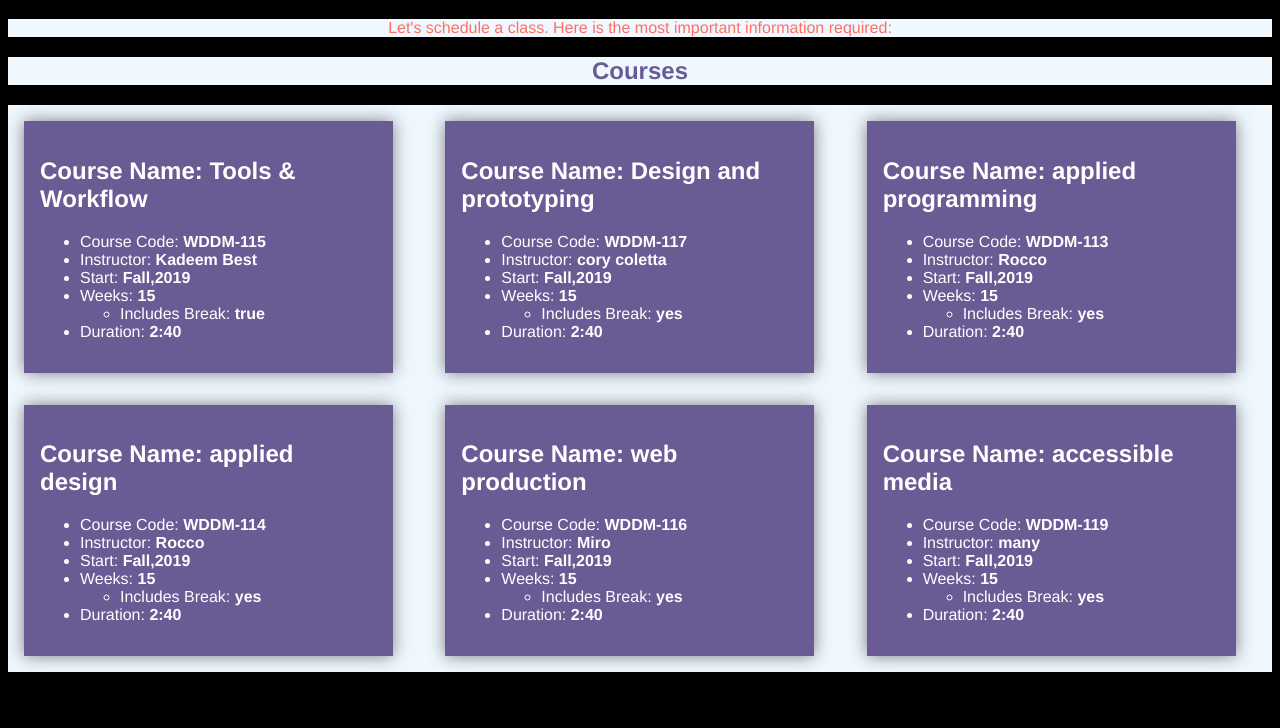
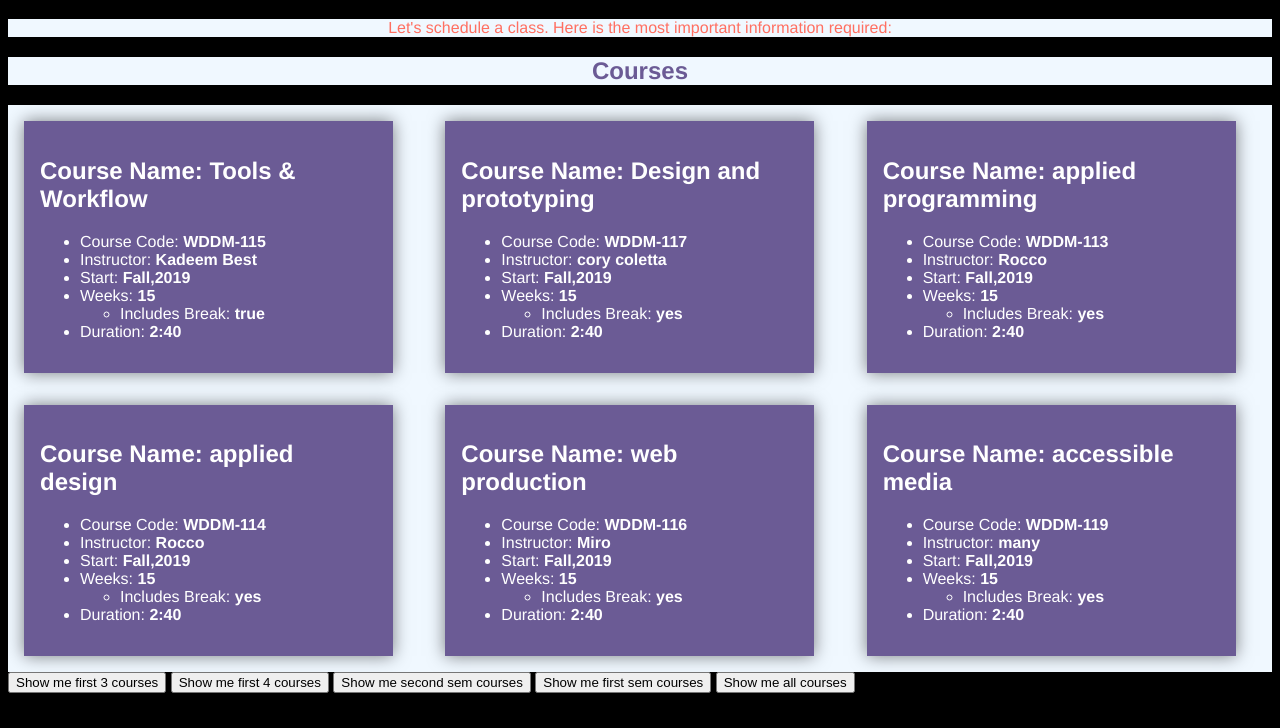
Before and after one commit to sashidhar-meesala/scheduler, a plain HTML site: page index.html in a window 1280 px wide. Shown: the part 72-800 px from the top of the page. Drawn offline with Linux system fonts and the light colour scheme; files that its build step writes are made by us from their sources.

Commit message:
adding filter buttons

```diff
--- a/index.html
+++ b/index.html
@@ -1,17 +1,21 @@
 <!DOCTYPE html>
 <html lang="en">
+
 <head>
   <meta charset="UTF-8">
   <meta name="viewport" content="width=device-width, initial-scale=1.0">
   <meta http-equiv="X-UA-Compatible" content="ie=edge">
   <title>Scheduler</title>
-    <link rel="stylesheet" href="index.css">
+  <link rel="stylesheet" href="css/index.css">
 </head>
+
 <body>
 
   <header>
-      <h1 style="text-align: center; width:100%; height:3rem;background-color:aliceblue; color:#6B5B95">Scheduler Application</h1>
-      <p style="text-align: center; width:100%; background-color: aliceblue; color: #FF6F61">Let's schedule a class. Here is the most important information required:</p>
+    <h1 style="text-align: center; width:100%; height:3rem;background-color:aliceblue; color:#6B5B95">Scheduler
+      Application</h1>
+    <p style="text-align: center; width:100%; background-color: aliceblue; color: #FF6F61">Let's schedule a class. Here
+      is the most important information required:</p>
   </header>
 
   <main>
@@ -19,9 +23,16 @@
     <div class="app-content">
       <div id="app"></div>
     </div>
+    <button id="showme3"> Show me first 3 courses </button>
+    <button id="showme4"> Show me first 4 courses </button>
+    <button id="showmesem2"> Show me second sem courses </button>
+    <button id="showmesem1"> Show me first sem courses </button>
+    <button id="showmeall"> Show me all courses </button>
+
+
   </main>
   <script src="map.js"></script>
   <!--<script src="index.js"></script>-->
+</body>
 
-  </body>
 </html>
```
Lines whose indentation alone changed are shown as unchanged.
